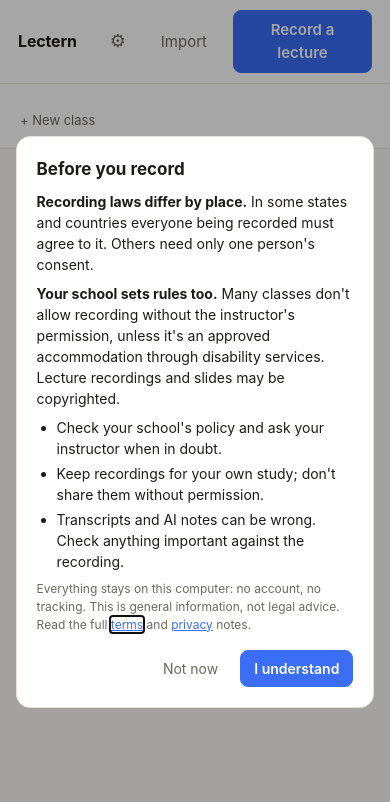
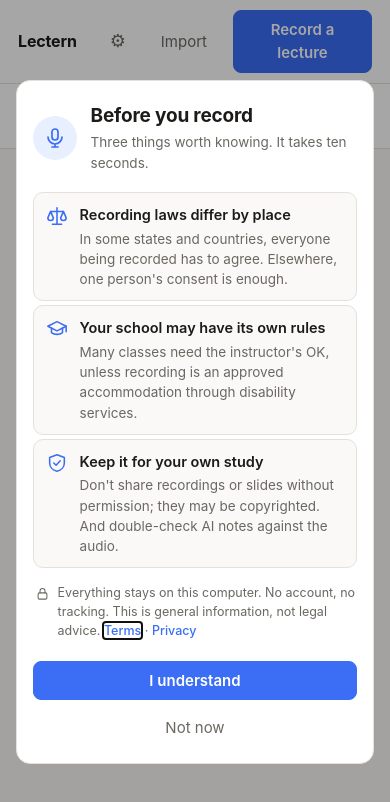
Before and after one commit to lqoro/Lectern, a plain HTML site: page web/index.html in a window 390 px wide. Drawn offline with Linux system fonts and the light colour scheme; no server answers.

Commit message:
style: friendlier first-run recording notice and more readable legal viewer
Notice is now three short, scannable points with icons, a privacy line
and full-width buttons on phones; legal documents get larger type,
comfortable line length and spacing.

```diff
--- a/web/app.css
+++ b/web/app.css
@@ -310,20 +310,44 @@
 .hint.rec{color:var(--ink)}
 textarea.diag{width:100%;margin-top:10px;font:12px/1.4 ui-monospace,SFMono-Regular,Menlo,monospace;
   background:var(--bg);color:var(--ink);border:1px solid var(--line);border-radius:8px;padding:8px;resize:vertical}
-.notice{max-width:520px;font-size:14px;line-height:1.5}
-.notice p{margin:8px 0}
-.notice ul{margin:8px 0 4px;padding-left:20px}
-.notice li{margin:4px 0}
-.notice a,.links a[data-legal]{color:var(--accent)}
-.legal-text{font-size:13.5px;line-height:1.55;max-height:62vh;overflow:auto;
-  background:var(--bg);border:1px solid var(--line);border-radius:8px;padding:4px 16px 12px;
+/* first-run recording notice */
+#noticeDlg{max-width:500px}
+.notice{padding:26px 26px 20px}
+.notice svg{width:100%;height:100%;fill:none;stroke:currentColor;stroke-width:1.7;
+  stroke-linecap:round;stroke-linejoin:round}
+.notice-head{display:flex;gap:14px;align-items:center;margin-bottom:18px}
+.notice-badge{flex:none;width:44px;height:44px;padding:10px;border-radius:50%;
+  background:var(--accent-soft);color:var(--accent)}
+.notice-head h3{margin:0;font-size:19px;letter-spacing:-.01em}
+.notice-head p{margin:2px 0 0;color:var(--muted);font-size:13.5px}
+.notice-points{list-style:none;margin:0;padding:0;display:grid;gap:4px}
+.notice-points li{display:flex;gap:12px;padding:11px 12px;border-radius:var(--radius);
+  background:var(--bg);border:1px solid var(--line)}
+.notice-points .ic{flex:none;width:22px;height:22px;margin-top:1px;color:var(--accent)}
+.notice-points b{display:block;font-size:14.5px;font-weight:620;margin-bottom:2px}
+.notice-points span:not(.ic){display:block;font-size:13.5px;line-height:1.5;color:var(--muted)}
+.notice-foot{display:flex;gap:8px;align-items:flex-start;margin:16px 2px 0;
+  font-size:12.5px;line-height:1.5;color:var(--muted)}
+.notice-foot .lock{flex:none;width:15px;height:15px;margin-top:2px}
+.notice-foot a{color:var(--accent);text-decoration:none;font-weight:540}
+.notice-foot a:hover{text-decoration:underline}
+.notice-actions{display:flex;justify-content:flex-end;gap:8px;margin:20px 0 0;padding:0}
+.notice-actions button{min-width:110px}
+#noticeOk:focus-visible,#noticeLater:focus-visible{outline:2px solid var(--accent);outline-offset:2px}
+@media (max-width:480px){
+  .notice{padding:20px 16px 16px}
+  .notice-actions{flex-direction:column-reverse}
+  .notice-actions button{width:100%}
+}
+.legal-text{font-size:14px;line-height:1.6;max-height:64vh;overflow:auto;
+  background:var(--bg);border:1px solid var(--line);border-radius:var(--radius);padding:6px 22px 16px;
   margin:10px 0 0;overflow-wrap:anywhere}
 #legalDlg{width:min(720px,92vw);max-width:none}
-#noticeDlg{max-width:540px}
 #legalDlg .set-wrap{box-sizing:border-box}
-.legal-text h3{font-size:16px;margin:12px 0 6px}
-.legal-text h4{font-size:13px;margin:16px 0 4px;text-transform:none;letter-spacing:0;color:var(--ink)}
-.legal-text p,.legal-text ul{margin:6px 0}
+.legal-text h3{font-size:18px;margin:14px 0 8px;letter-spacing:-.01em}
+.legal-text h4{font-size:14.5px;margin:20px 0 6px;text-transform:none;letter-spacing:0;color:var(--ink)}
+.legal-text p,.legal-text ul{margin:8px 0;max-width:68ch}
+.legal-text li{margin:3px 0}
 .legal-text ul{padding-left:20px}
 .legal-text a{color:var(--accent)}
 .legal-text code{font:12px ui-monospace,SFMono-Regular,Menlo,monospace}
@@ -331,3 +355,4 @@
 .legal-text table{border-collapse:collapse;width:100%;margin:8px 0;font-size:12.5px}
 .legal-text th,.legal-text td{border:1px solid var(--line);padding:5px 7px;text-align:left;vertical-align:top}
 .legal-text th{background:var(--panel)}
+.links a[data-legal]{color:var(--accent)}
--- a/web/index.html
+++ b/web/index.html
@@ -228,23 +228,56 @@
   </div>
 </dialog>
 
-<dialog id="noticeDlg" aria-labelledby="noticeTitle">
-  <div class="set-wrap notice">
-    <h3 id="noticeTitle">Before you record</h3>
-    <p><b>Recording laws differ by place.</b> In some states and countries everyone being
-    recorded must agree to it. Others need only one person's consent.</p>
-    <p><b>Your school sets rules too.</b> Many classes don't allow recording without the
-    instructor's permission, unless it's an approved accommodation through disability
-    services. Lecture recordings and slides may be copyrighted.</p>
-    <ul>
-      <li>Check your school's policy and ask your instructor when in doubt.</li>
-      <li>Keep recordings for your own study; don't share them without permission.</li>
-      <li>Transcripts and AI notes can be wrong. Check anything important against the recording.</li>
-    </ul>
-    <p class="hint">Everything stays on this computer: no account, no tracking. This is
-    general information, not legal advice. Read the full
-    <a href="#" data-legal="terms">terms</a> and <a href="#" data-legal="privacy">privacy</a> notes.</p>
-    <menu>
+<dialog id="noticeDlg" aria-labelledby="noticeTitle" aria-describedby="noticeLead">
+  <div class="notice">
+    <header class="notice-head">
+      <span class="notice-badge" aria-hidden="true">
+        <svg viewBox="0 0 24 24"><rect x="9" y="3" width="6" height="11" rx="3"/><path d="M5 11a7 7 0 0 0 14 0M12 18v3M9 21h6"/></svg>
+      </span>
+      <div>
+        <h3 id="noticeTitle">Before you record</h3>
+        <p id="noticeLead">Three things worth knowing. It takes ten seconds.</p>
+      </div>
+    </header>
+
+    <ol class="notice-points">
+      <li>
+        <span class="ic" aria-hidden="true">
+          <svg viewBox="0 0 24 24"><path d="M12 3v18M7 21h10M5 7h14M5 7l-3 7a3 3 0 0 0 6 0zM19 7l-3 7a3 3 0 0 0 6 0z"/></svg>
+        </span>
+        <div>
+          <b>Recording laws differ by place</b>
+          <span>In some states and countries, everyone being recorded has to agree. Elsewhere, one person's consent is enough.</span>
+        </div>
+      </li>
+      <li>
+        <span class="ic" aria-hidden="true">
+          <svg viewBox="0 0 24 24"><path d="M2 9l10-5 10 5-10 5z"/><path d="M6 11v5c3 2.5 9 2.5 12 0v-5M22 9v6"/></svg>
+        </span>
+        <div>
+          <b>Your school may have its own rules</b>
+          <span>Many classes need the instructor's OK, unless recording is an approved accommodation through disability services.</span>
+        </div>
+      </li>
+      <li>
+        <span class="ic" aria-hidden="true">
+          <svg viewBox="0 0 24 24"><path d="M12 3l8 3v6c0 4.5-3.4 8-8 9-4.6-1-8-4.5-8-9V6z"/><path d="M8.5 12l2.5 2.5 4.5-5"/></svg>
+        </span>
+        <div>
+          <b>Keep it for your own study</b>
+          <span>Don't share recordings or slides without permission; they may be copyrighted. And double-check AI notes against the audio.</span>
+        </div>
+      </li>
+    </ol>
+
+    <p class="notice-foot">
+      <span class="lock" aria-hidden="true"><svg viewBox="0 0 24 24"><rect x="5" y="11" width="14" height="10" rx="2"/><path d="M8 11V8a4 4 0 0 1 8 0v3"/></svg></span>
+      <span>Everything stays on this computer. No account, no tracking.
+      This is general information, not legal advice.
+      <a href="#" data-legal="terms">Terms</a> · <a href="#" data-legal="privacy">Privacy</a></span>
+    </p>
+
+    <menu class="notice-actions">
       <button type="button" class="ghost" id="noticeLater">Not now</button>
       <button type="button" class="primary" id="noticeOk">I understand</button>
     </menu>
```
